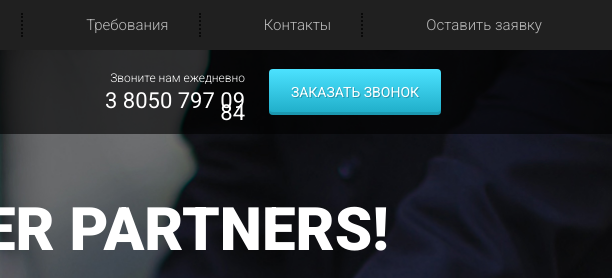
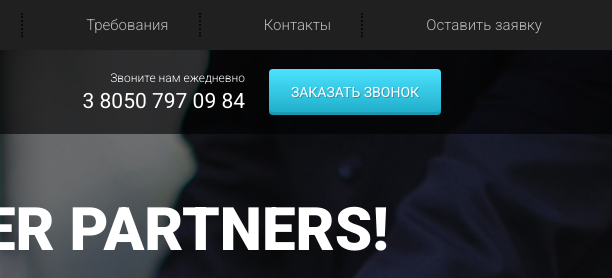
Before and after one commit to Serhii-8/uber, a plain HTML site: page src/index.html in a window 1280 px wide. Shown: the top 278 px of the page, 668-1280 px from the left. Drawn offline with Linux system fonts and the light colour scheme; files whose address does not match are found by name.

Commit message:
change font size subheader_phone

```diff
--- a/src/sass/_general.sass
+++ b/src/sass/_general.sass
@@ -82,7 +82,7 @@ nav
 		color: #ffffff
 		text-align: right
 		font-weight: 400
-		font-size: 22px
+		font-size: 21px
 		text-decoration: none
 		text-transform: uppercase
 		line-height: 12px
```
Also changed, not shown: src/css/style.css.
